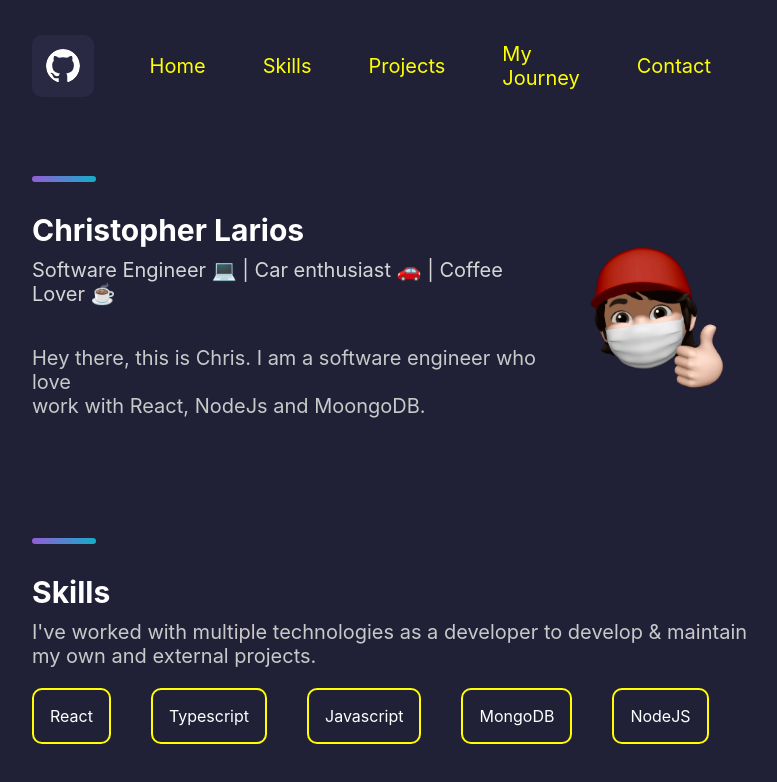
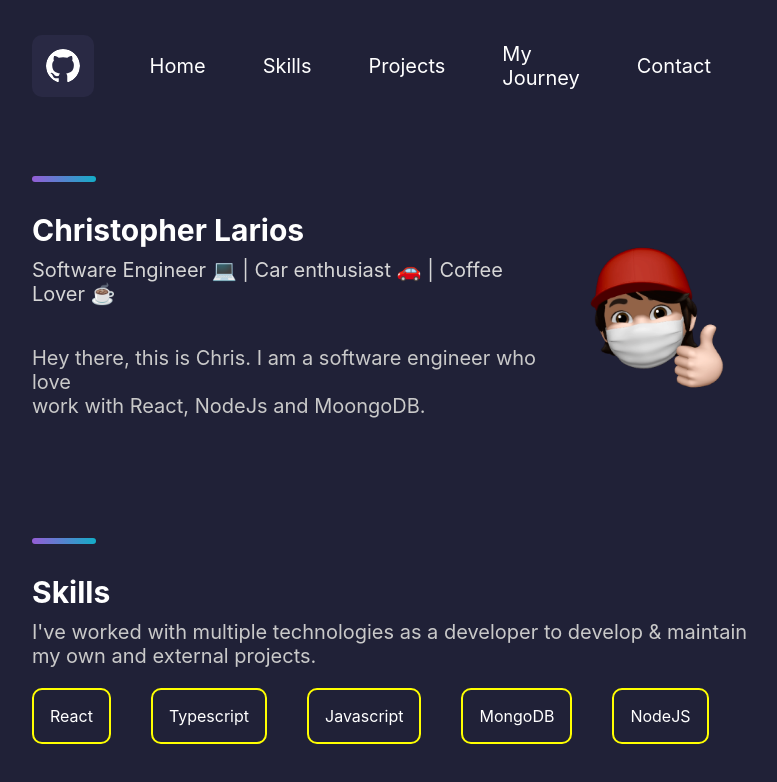
Before and after one commit to iChris96/my-portafolio, a Next.js app: page / in a window 1280 px wide. Shown: the top 782 px of the page, without its empty margins (248-1025 px from the left). Built offline with nearby package versions, Linux system fonts and the light colour scheme.

Commit message:
set correct nav li color

```diff
--- a/styles/Navbar.module.css
+++ b/styles/Navbar.module.css
@@ -19,7 +19,7 @@
   font-size: 1rem;
   padding: 0.2rem 0.7rem;
   border-radius: 0.375rem;
-  color: var(--clr-tertiary);
+  color: var(--clr-primary);
 }
 
 .li:hover {
```
